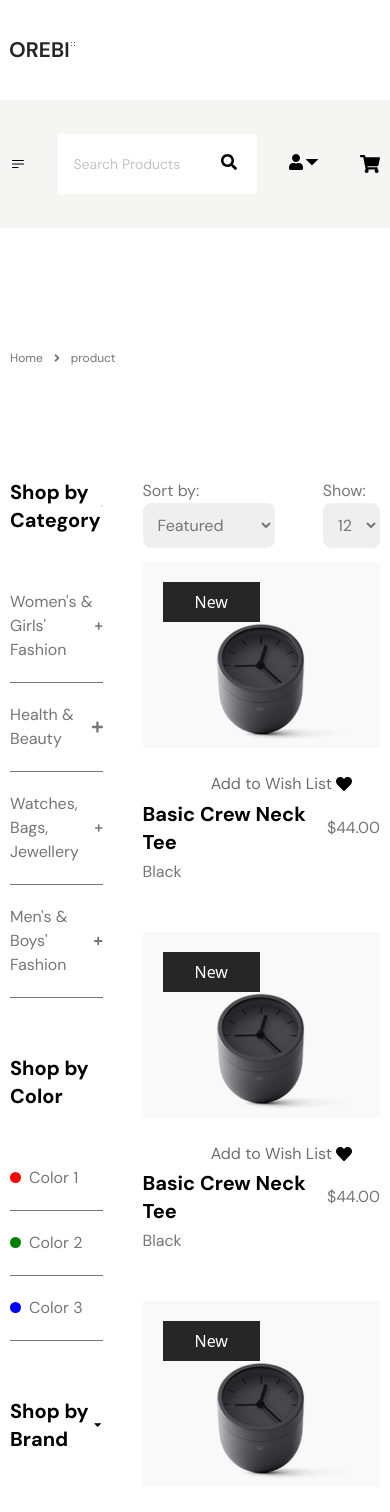
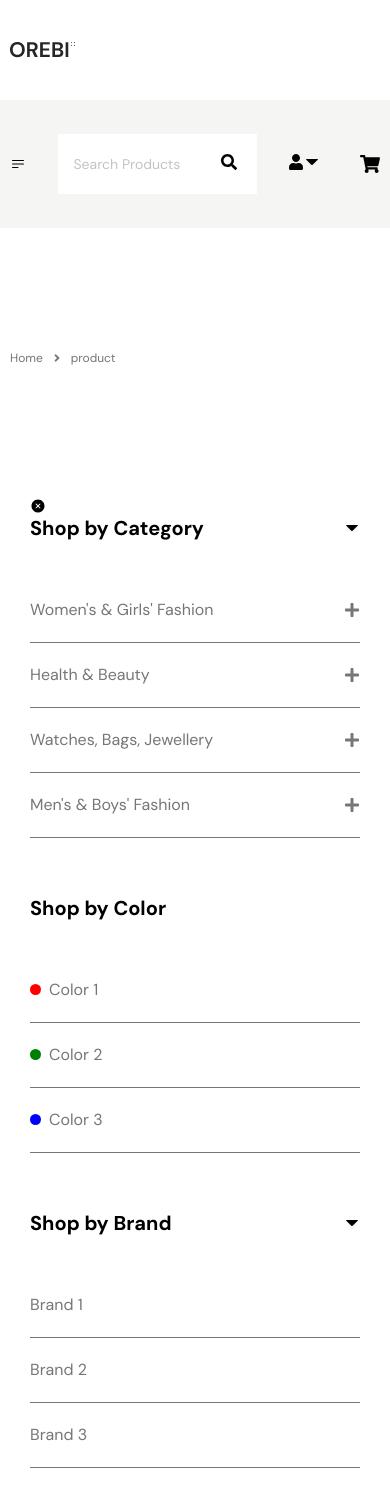
Before and after one commit to dev-abdullah018/orebi, a React (Vite) app: page /product in a window 390 px wide. Shown: the top 1512 px of the page. Built offline with nearby package versions, Linux system fonts and the light colour scheme; some icons are missing.

Commit message:
update-product-page-left-part-responsive

```diff
--- a/src/pages/Shop.jsx
+++ b/src/pages/Shop.jsx
@@ -4,24 +4,32 @@ import Breadcrumb from "../components/layout/Breadcrumb";
 import Flex from "../components/layout/Flex";
 import Pagination from "../components/layout/Pagination";
 import LeftSideBar from "../components/layout/LeftSideBar";
+import { IoFilterCircle } from "react-icons/io5";
+import { IoIosCloseCircle } from "react-icons/io";
 
 const Shop = () => {
-  let [showNumber,setShowNumber] = useState(12);
+  let [showNumber, setShowNumber] = useState(12);
   return (
     <>
       <Container>
         <Breadcrumb />
-        <Flex className="flex gap-x-10">
-          <div className="w-[25%]">
-          <LeftSideBar/>
+        <Flex className="relative flex gap-x-10">
+          <div className="absolute left-0 top-0 z-50 w-full bg-white p-5 sm:bg-transparent sm:static sm:w-[25%]">
+            <IoIosCloseCircle/>
+            <LeftSideBar />
           </div>
-          <div className="relative w-[75%]">
-            <div className="flex gap-x-12 mb-3.5">
-            <div className="md:flex items-center gap-x-3.5">
-            <span className="inline-block font-dm font-normal text-base text-[#767676]">Sort by:</span>
+          <div className="relative w-full md:w-[75%]">
+            <div className="mb-3.5 flex gap-x-12">
+              <div className="mb-4 flex items-end">
+                <IoFilterCircle className="inline-block text-2xl text-[#767676] md:hidden" />
+              </div>
+              <div className="items-center gap-x-3.5 md:flex">
+                <span className="inline-block font-dm text-base font-normal text-[#767676]">
+                  Sort by:
+                </span>
                 <select
                   id="countries"
-              class="block md:w-[239px] w-full rounded-lg border border-[#f0f0f0] p-2.5 font-dm text-base font-normal text-[#767676] focus:border-black focus:ring-black"
+                  class="block w-full rounded-lg border border-[#f0f0f0] p-2.5 font-dm text-base font-normal text-[#767676] focus:border-black focus:ring-black md:w-[239px]"
                 >
                   <option selected>Featured</option>
                   <option value="US">United States</option>
@@ -30,12 +38,14 @@ const Shop = () => {
                   <option value="DE">Germany</option>
                 </select>
               </div>
-            <div className="md:flex items-center gap-x-3.5">
-            <span className="inline-block font-dm font-normal text-base text-[#767676]">Show:</span>
+              <div className="items-center gap-x-3.5 md:flex">
+                <span className="inline-block font-dm text-base font-normal text-[#767676]">
+                  Show:
+                </span>
                 <select
-              onChange={(e)=> setShowNumber(+e.target.value)}
+                  onChange={(e) => setShowNumber(+e.target.value)}
                   id="countries"
-              class="block md:w-[139px] w-full rounded-lg border border-[#f0f0f0] p-2.5 font-dm text-base font-normal text-[#767676] focus:border-black focus:ring-black"
+                  class="block w-full rounded-lg border border-[#f0f0f0] p-2.5 font-dm text-base font-normal text-[#767676] focus:border-black focus:ring-black md:w-[139px]"
                 >
                   <option value="12">12</option>
                   <option value="24">24</option>
```
Lines whose indentation alone changed are shown as unchanged.
